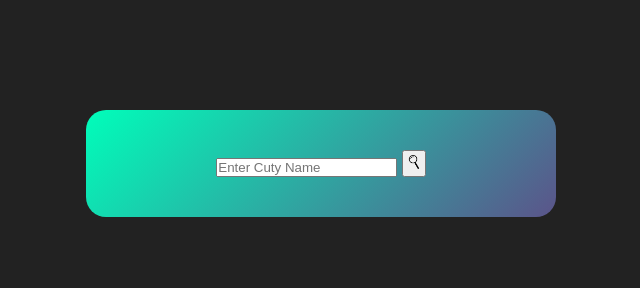
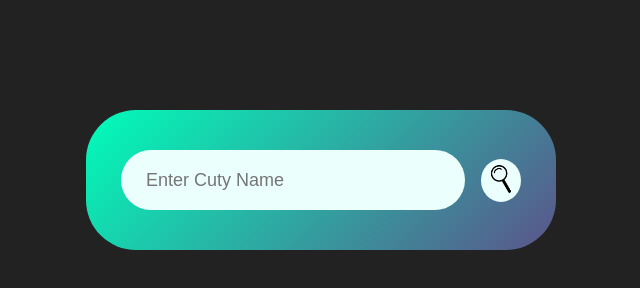
Before and after one commit to viswaagz/Practice_javascript, a plain HTML site: page Weather-app/index.html in a window 1280 px wide. Shown: the whole page, without its empty margins (319-959 px from the left). Drawn offline with Linux system fonts and the light colour scheme.

Commit message:
center update

```diff
--- a/Weather-app/style.css
+++ b/Weather-app/style.css
@@ -10,18 +10,45 @@
 }
 
 .searchicon { /* class create panni width vachu iruko img ku */
-    width: 20px;
+    width: 40px;
 
 }
+.search button{
+    border: 0;
+    outline: 0;
+    background: #ebfffc;
+    border-radius: 50%;
 
-.card{
+
+}
+.card{ /*Border box with senter alignment*/
     width: 90%;
     max-width: 470px;
     background: linear-gradient(135deg,#00feba, #5b548a);
     color: #fff;
     margin: 110px auto 0;
-    border-radius: 20px;
+    border-radius: 50px;
     padding: 40px 35px;
     text-align: center;
 
 }
+
+.search{
+    width: 100%;
+    display: flex;
+    align-items: center;
+    justify-content: space-between;
+}
+
+.search input{
+    border: 0;
+    outline: 0;
+    background: #ebfffc;
+    color: #555;
+    padding: 10px 25px;
+    height: 60px;
+    border-radius: 30px;
+    flex: 1;
+    margin-right: 16px;
+    font-size: 18px;
+}
```
